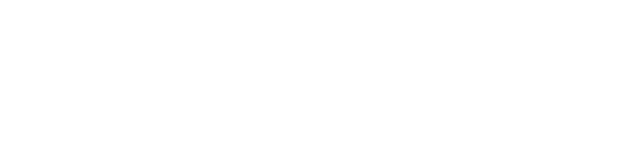
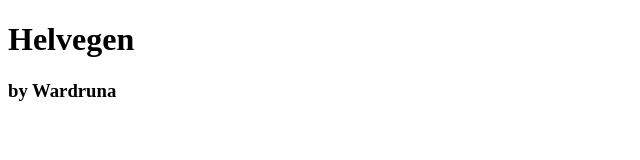
Before and after one commit to Anna-Przybysz/learning-git-2, a plain HTML site: page html/index.html in a window 1280 px wide. Shown: the whole page, without its empty margins (0-640 px from the left). Drawn offline with Linux system fonts and the light colour scheme; files that its build step writes are made by us from their sources.

Commit message:
make header html

```diff
--- a/html/index.html
+++ b/html/index.html
@@ -6,6 +6,11 @@
       <link rel="stylesheet" href="style.css">
   </head>
   <body>
+      <header class="title">
+          <h1 class="band-name">Helvegen</h1>
+          <h3 class="song-title">by Wardruna</h3>
+      </header>
+
 
   </body>
 </html>
```
